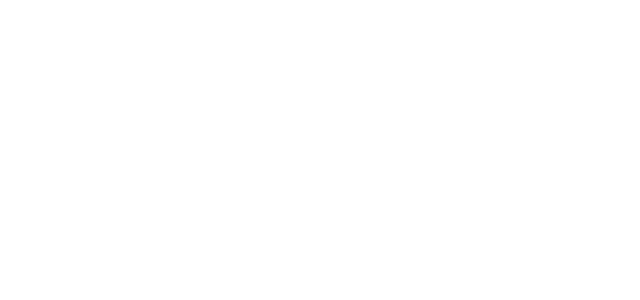
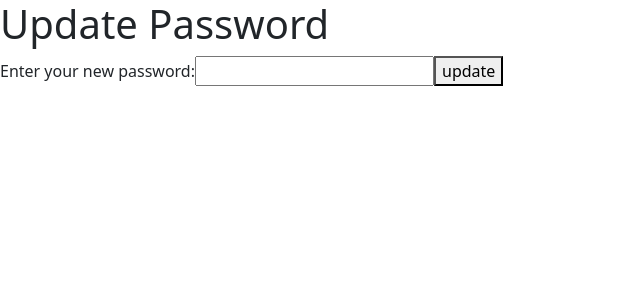
Before and after one commit to shruthi2609/C2-Wipro-React-Module, a React (Create React App) app in the folder React Demo CRA/c2wiproreact/: page /updatepassword in a window 1280 px wide. Before the commit this address had no page. Shown: the top 300 px of the page, without its empty margins (0-640 px from the left). Built offline with nearby package versions, Linux system fonts and the light colour scheme.

Commit message:
auth headers

```diff
--- a/React Demo CRA/c2wiproreact/src/App.js
+++ b/React Demo CRA/c2wiproreact/src/App.js
@@ -13,6 +13,7 @@
 import DeleteContact from "./components/Contact Manager/DeleteContact"
 import SignInComponent from "./components/IntegrationAuthentication/SignInComponent"
 import DashBoard from "./components/IntegrationAuthentication/DashBoard"
+import UpdatePassword from "./components/IntegrationAuthentication/UpdatePassword"
 function App(){
   return(
     <div>
@@ -20,6 +21,7 @@
    <Routes>
      <Route path="/" element={<SignInComponent></SignInComponent>}></Route>
      <Route path="/dashboard/:email" element={<DashBoard></DashBoard>}></Route>
+     <Route path="/updatepassword" element={<UpdatePassword></UpdatePassword>}></Route>
 
    </Routes>
 
--- a/React Demo CRA/c2wiproreact/src/components/IntegrationAuthentication/DashBoard.js
+++ b/React Demo CRA/c2wiproreact/src/components/IntegrationAuthentication/DashBoard.js
@@ -1,7 +1,25 @@
+import axios from "axios"
+import { useEffect,useState } from "react"
+import { useParams,useNavigate } from "react-router-dom"
 const DashBoard=()=>{
+    const {email}=useParams()
+    const navigate=useNavigate()
+    const [response,setReponse]=useState({})
+    useEffect(
+        ()=>{
+            axios.get(`http://localhost:3001/getUser/${email}`).then((res)=>setReponse(res.data)).catch((err)=>console.log(err))
+        }
+    ,[])
+    const handleSubmit=(e)=>{
+        e.preventDefault()
+        navigate("/updatepassword")
+    }
     return(
         <div>
-            <h1>DashBoard</h1>
+            <h1>Welcome {response.email}</h1>
+            <h2> Designation :{response.role}</h2>
+            <p>Country:{response.country}</p>
+            <button onClick={(e)=>handleSubmit(e)}>update password</button>
         </div>
     )
 }
--- a/React Demo CRA/c2wiproreact/src/components/IntegrationAuthentication/SignInComponent.js
+++ b/React Demo CRA/c2wiproreact/src/components/IntegrationAuthentication/SignInComponent.js
@@ -28,7 +28,6 @@
         catch(err){
             console.log(err)
         }
-
     }
     const handleNavigate=()=>{
         navigate(`/dashboard/${email}`)
--- /dev/null
+++ b/React Demo CRA/c2wiproreact/src/components/IntegrationAuthentication/UpdatePassword.js
@@ -0,0 +1,34 @@
+import axios from "axios"
+import { useState } from "react"
+import { useNavigate } from "react-router-dom"
+
+const UpdatePassword=()=>{
+    const [updatedPassword,setPassword]=useState("")
+    const [message,setMessage]=useState("")
+    const [flag,setFlag]=useState(true)
+    const navigate=useNavigate()
+    const handleChange=(e)=>{
+        setPassword(e.target.value)
+    }
+    const updatePassword=(e)=>{
+        e.preventDefault()
+        axios.post("http://localhost:3001/updatepassword",{"upassword":updatedPassword},{
+            headers:{
+                Authorization:"Bearer "+localStorage.getItem("token")
+            }
+        }).then((res)=>{setMessage(res.data.msg)
+        setFlag(res.data.status)}).catch((err)=>console.log(err))
+    }
+    return(
+        <div>
+        <h1>Update Password</h1>
+        Enter your new password:<input type="text" onChange={(e)=>handleChange(e)}></input>
+        <button onClick={(e)=>updatePassword(e)}>update</button>
+        {
+            flag?<h1>{message}</h1>:navigate("/")
+        }
+        </div>
+
+    )
+}
+export default UpdatePassword
```
